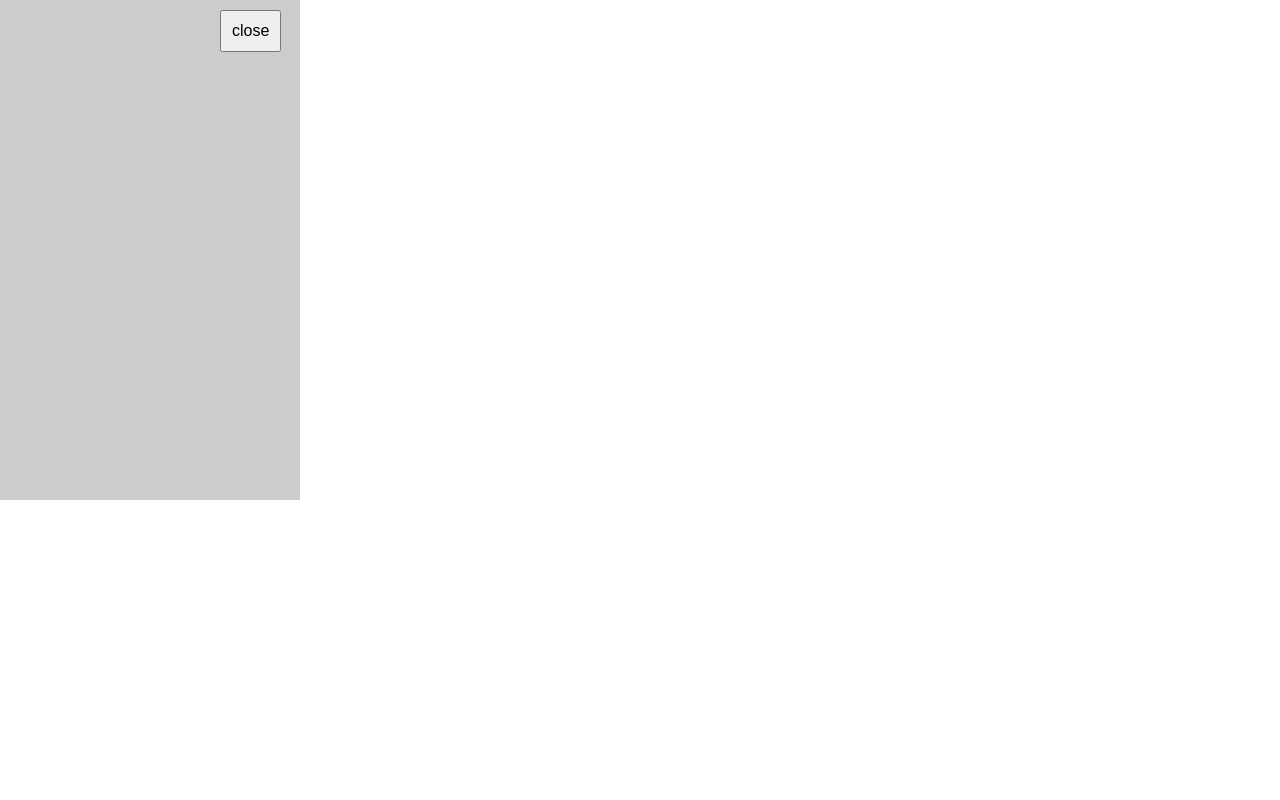
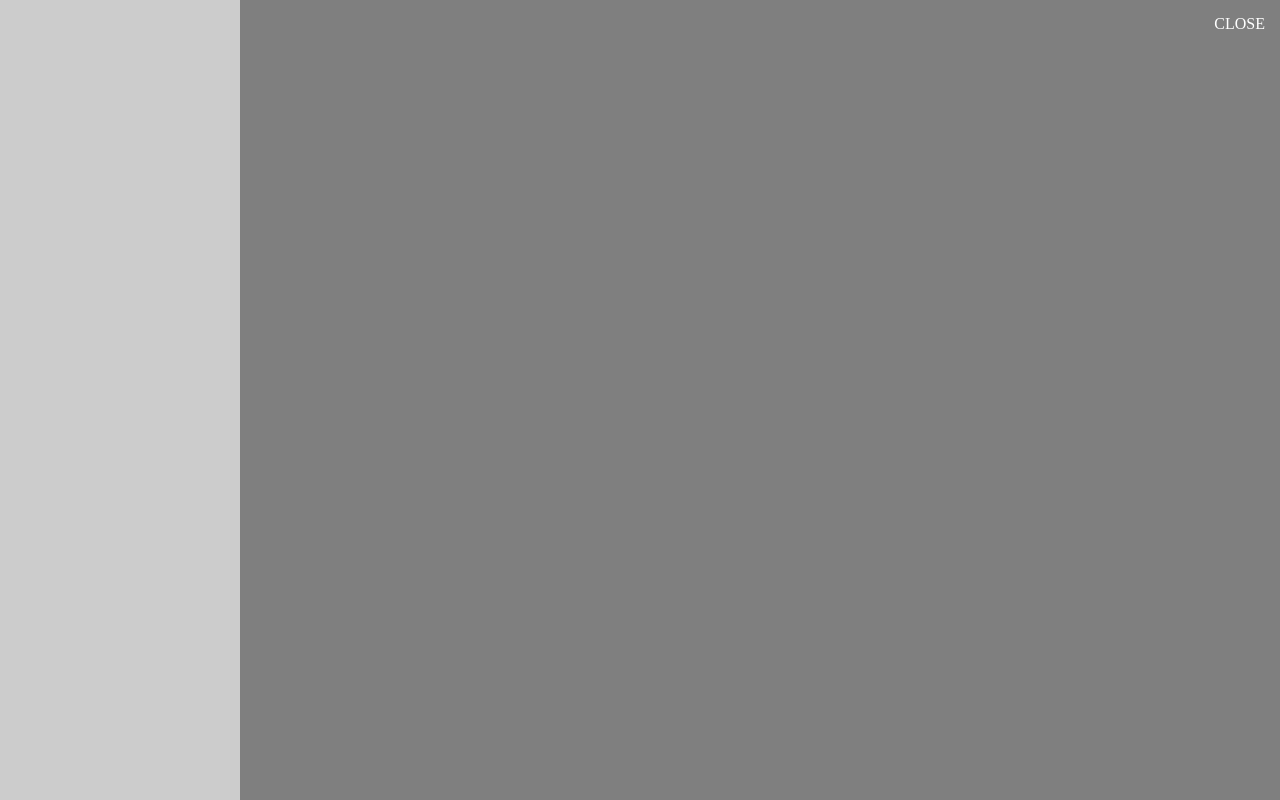
Before and after one commit to MeHerBu/labo, a website: page index.html in a window 1280 px wide. Both pictures are taken after a click on the button "click!". Shown: the top 800 px of the page. Drawn offline with Linux system fonts and the light colour scheme.

Commit message:
サイドメニュー表示時の背景作成

```diff
--- a/index.html
+++ b/index.html
@@ -15,22 +15,37 @@
             left: 220px;
         }
         #sidemenu {
+            z-index: 1001;
             position: absolute;
             top:0;
-            left:-300px;
-            width: 300px;
-            height: 500px;
+            left:-240px;
+            width: 240px;
+            height: 1000px;
             background: #ccc;
+        }
+        #sidemenu-background{
+            z-index: 1000;
+            position: fixed;
+            top:0;
+            left:0;
+            width: 100%;
+            height: 100%;
+            background-color: #000;
+            opacity: .5;
+            text-align: center:
+        }
+        #sidemenu-background-title{
+            position: fixed;
+            right:0;
+            padding: 15px;
+            color:#FFF;
         }
     </style>
 </head>
 <body>
     <h1>side menu</h1>
     <button type='button' id="open-sidemenu-button">click!</button>
-    <div id="sidemenu">
-        <button type='button' id='close-sidemenu-button'>close</button>
-    </div>
-
+    <div id="sidemenu"></div>
     <script src="./src/js/jquery.min.js"></script>
     <script src="./src/js/velocity.min.js"></script>
     <script>
@@ -39,10 +54,12 @@
         };
         $(function(){
             $('#open-sidemenu-button').on('click',function(){
-            moveSidemenu('+=300px');
+                $('#sidemenu').after('<div id="sidemenu-background"><div id="sidemenu-background-title">CLOSE</div></div>');
+                moveSidemenu('+=240px');
             });
-        $('#close-sidemenu-button').on('click',function(){
-            moveSidemenu('-=300px');
+            $(document).on('click','#sidemenu-background',function(){
+                moveSidemenu('-=240px');
+                $('#sidemenu-background').remove();
             });
         });
     </script>
```
Lines whose indentation alone changed are shown as unchanged.
